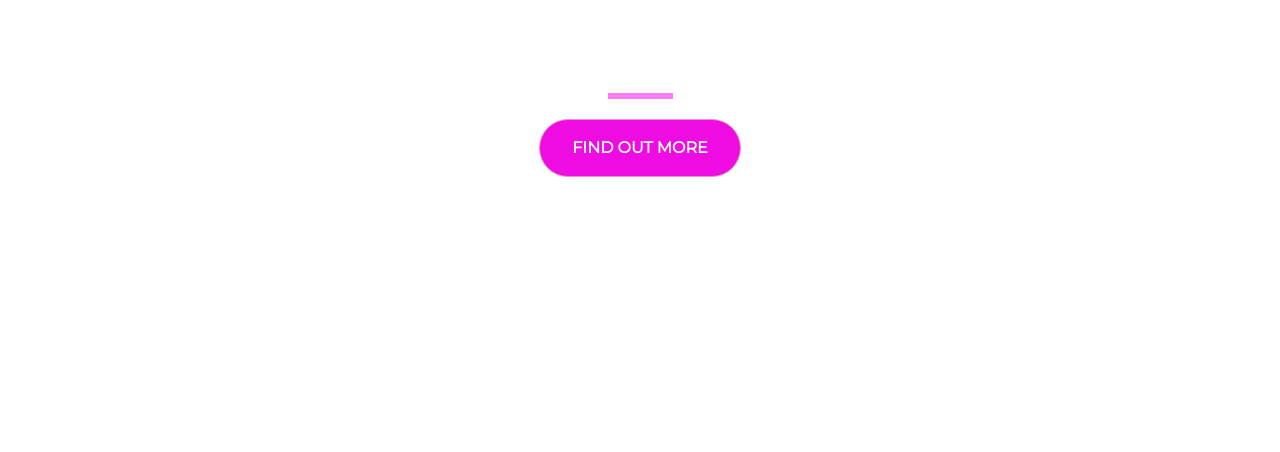
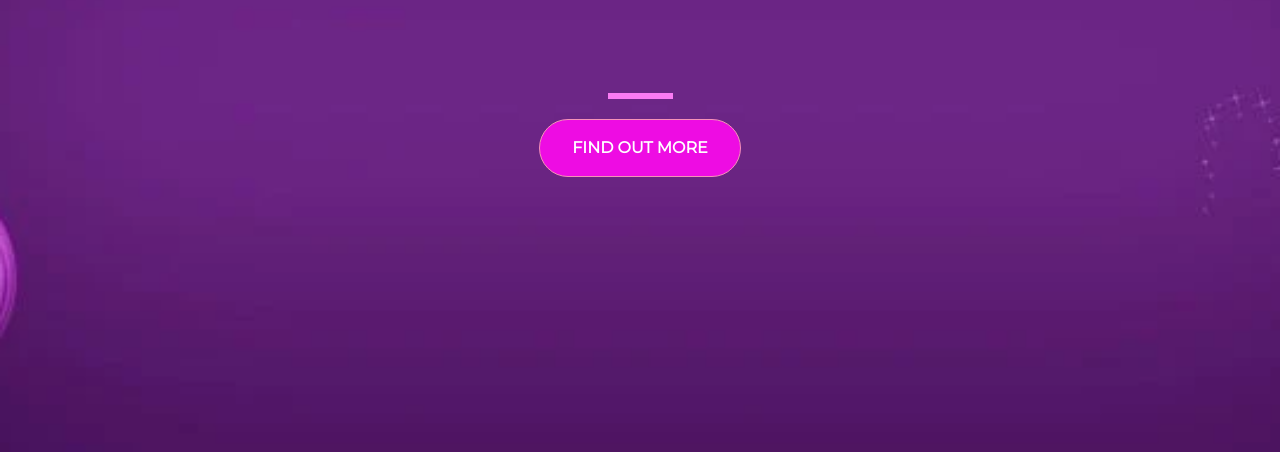
Before and after one commit to Bhavna2003/startup-landing-page, a plain HTML site: page docs/index.html in a window 1280 px wide. Shown: the part 348-800 px from the top of the page. Drawn offline with nearby package versions, Linux system fonts and the light colour scheme.

Commit message:
Update style.css

```diff
--- a/docs/style.css
+++ b/docs/style.css
@@ -3,7 +3,7 @@ html {
     width: 100%;
     height:100%;
     font-family: 'Montserrat', sans-serif;
-    background: url(header2.jpg) no-repeat center center fixed;
+    background: url(header\ 2.jpg) no-repeat center center fixed;
     -webkit-background-size: cover;
     -moz-background-size: cover;
     -o-background-size: cover;
```
